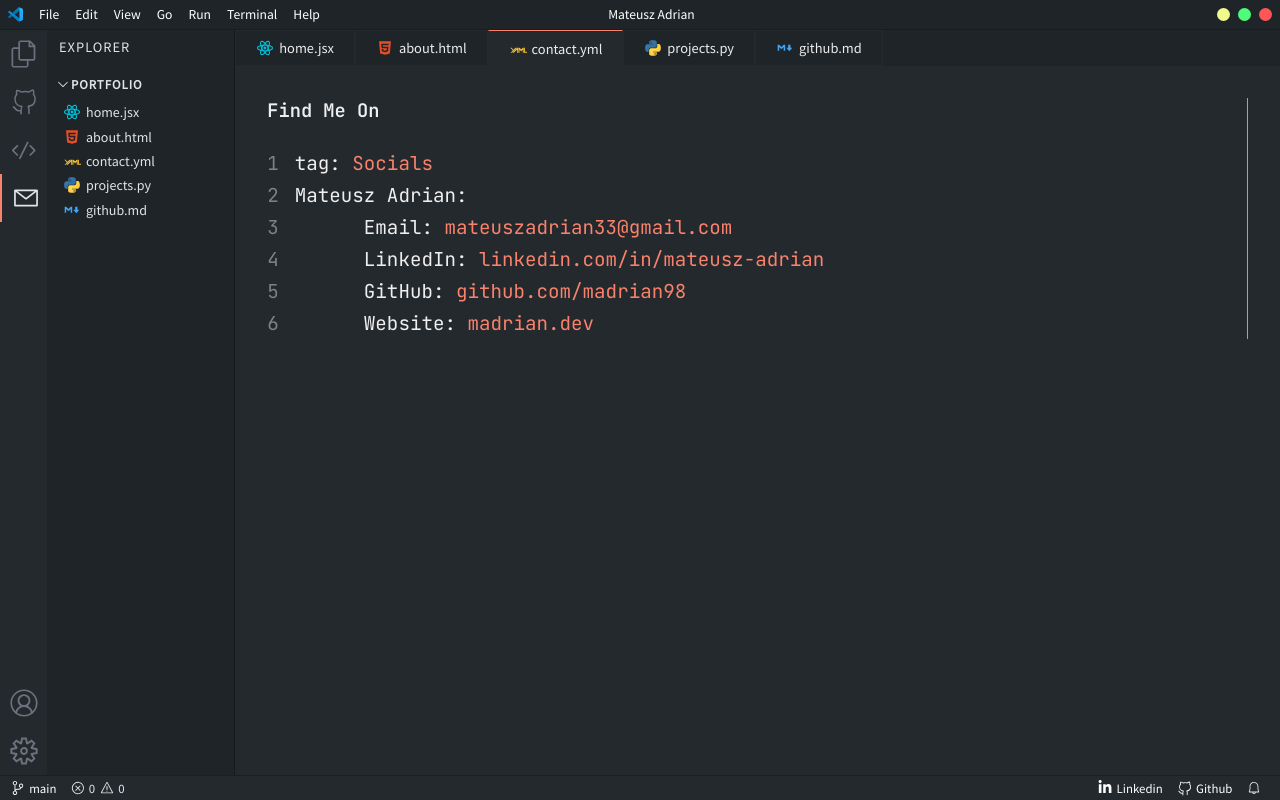
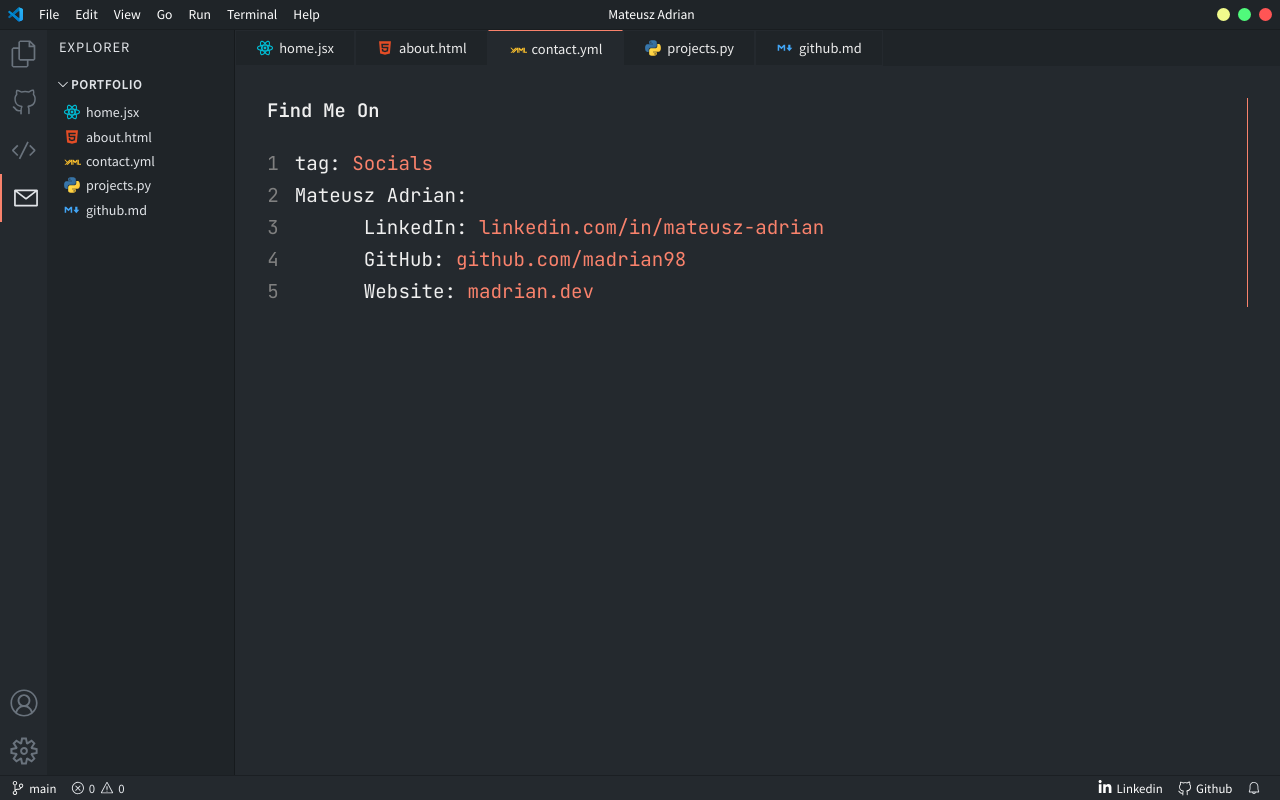
Before and after one commit to madrian98/madrian98-portfolio, a Next.js app: page /contact in a window 1280 px wide. Built offline with nearby package versions, Linux system fonts and the light colour scheme.

Commit message:
Minor adjustments

```diff
--- a/components/ContactCode.jsx
+++ b/components/ContactCode.jsx
@@ -1,11 +1,6 @@
 import styles from '../styles/ContactCode.module.css';
 
 const contactItems = [
-  {
-    social: 'Email',
-    link: 'mateuszadrian33@gmail.com',
-    href: 'mailto:mateuszadrian33@gmail.com',
-  },
   {
     social: 'LinkedIn',
     link: 'linkedin.com/in/mateusz-adrian',
--- a/pages/about.jsx
+++ b/pages/about.jsx
@@ -43,9 +43,8 @@
         <br/>
         <br/>
         <h4>☁️ Cloud</h4><br/>
-        <img src="https://img.shields.io/badge/Google_Cloud-4285F4?style=for-the-badge&logo=google-cloud&logoColor=orange" alt="GCP" />&nbsp;
-        <img src="https://img.shields.io/badge/BigQuery-%230A0FFF.svg?style=for-the-badge&logo=GoogleBigQuery&logoColor=white" alt="Big Query" />&nbsp;
         <img src="https://img.shields.io/badge/Snowflake-29B5E8.svg?style=for-the-badge&logo=Snowflake&logoColor=white" alt="Snowflake" />&nbsp;
+        <img src="https://img.shields.io/badge/azure-%230072C6.svg?style=for-the-badge&logo=microsoftazure&logoColor=white" alt="Azure" />&nbsp;
 
 
         <br/>
```
